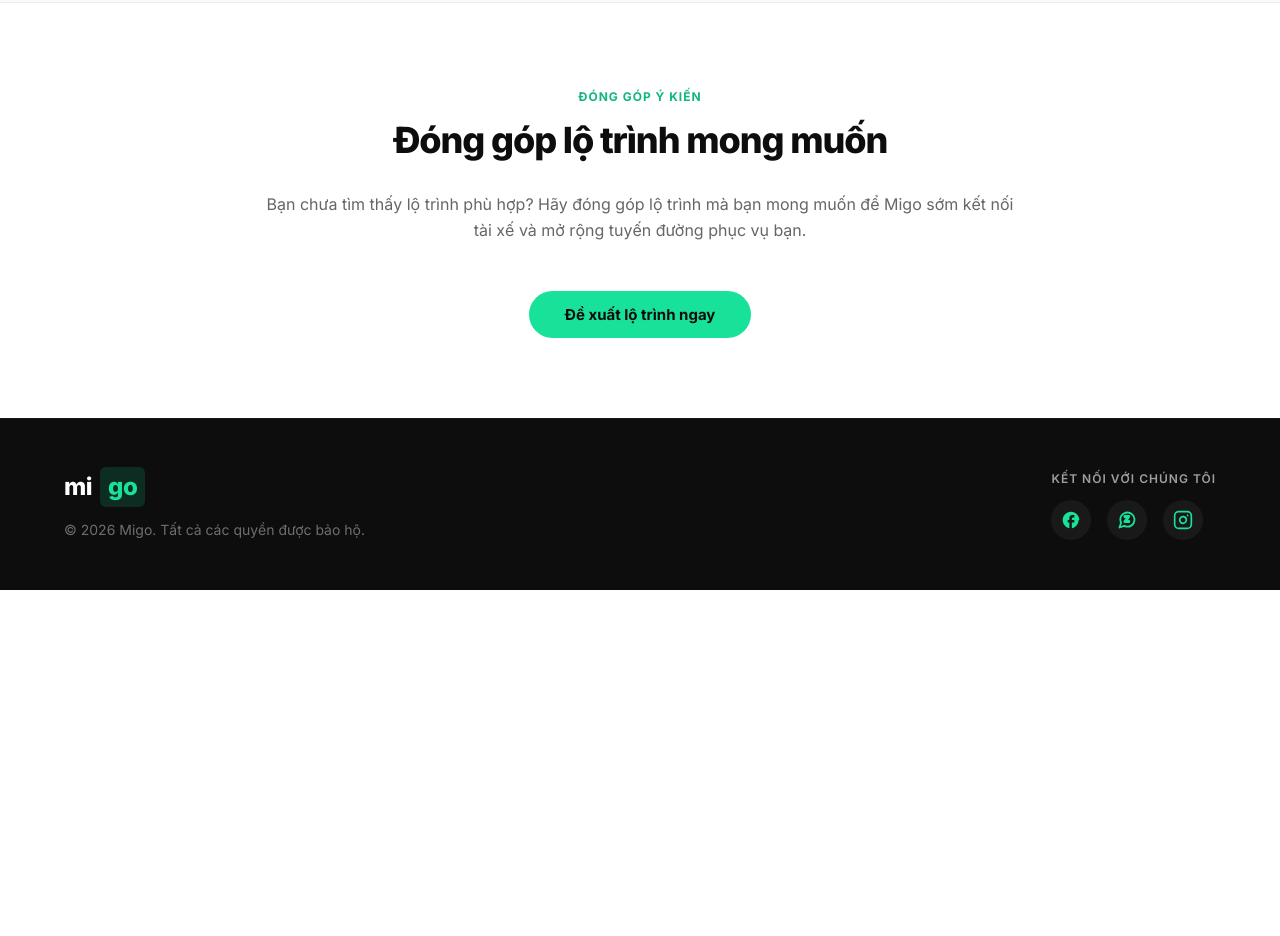
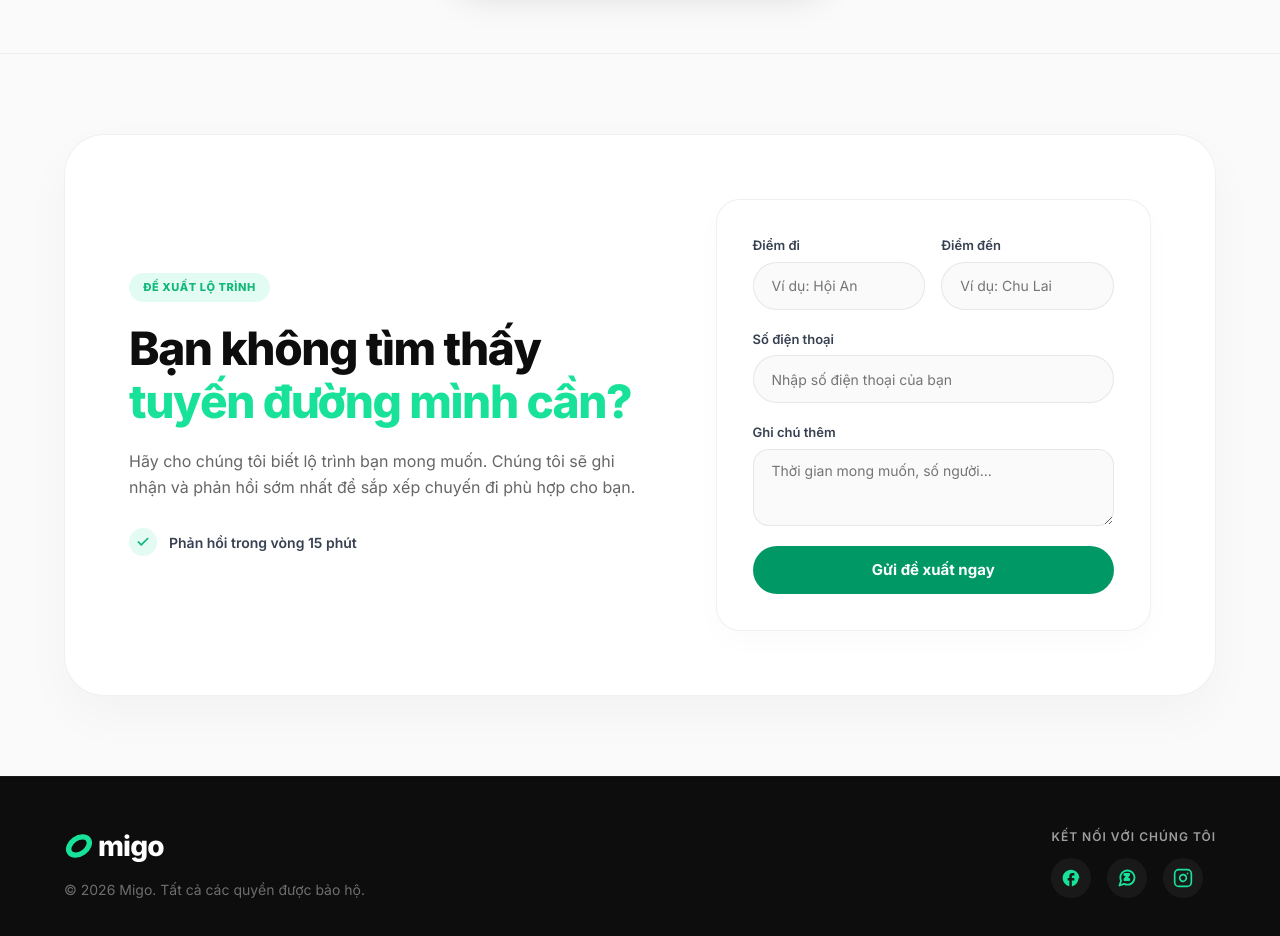
Before and after one commit to hotanduytung/Omigo, a Next.js app: page / in a window 1280 px wide. Shown: the part 1600-2536 px from the top of the page. Before the commit the page ends 2190 px from the top, so only its background shows below. Built offline with nearby package versions, Linux system fonts and the light colour scheme.

Commit message:
Update Driver Form UI and Button colors

```diff
--- a/src/app/globals.css
+++ b/src/app/globals.css
@@ -662,3 +662,192 @@ p {
     transform: rotate(270deg);
   }
 }
+
+/* Suggest Route Section */
+.suggest-route-card {
+  background-color: #ffffff;
+  border-radius: 40px;
+  padding: 64px;
+  border: 1px solid rgba(13, 13, 13, 0.06);
+  box-shadow: 0 20px 50px rgba(13, 13, 13, 0.03);
+  display: flex;
+  align-items: center;
+  gap: 64px;
+  width: 100%;
+}
+
+.suggest-route-left {
+  flex: 1.2;
+  display: flex;
+  flex-direction: column;
+  align-items: flex-start;
+  gap: 20px;
+  text-align: left;
+}
+
+.suggest-badge {
+  font-family: var(--font-sans);
+  font-size: 11px;
+  font-weight: 800;
+  color: #12b77a;
+  background-color: rgba(24, 226, 153, 0.12);
+  padding: 6px 14px;
+  border-radius: 9999px;
+  letter-spacing: 0.05em;
+  display: inline-block;
+  text-transform: uppercase;
+}
+
+.suggest-heading {
+  font-size: 46px;
+  font-weight: 800;
+  line-height: 1.15;
+  letter-spacing: -0.03em;
+  color: var(--color-foreground);
+  margin: 0;
+}
+
+.suggest-subtext {
+  font-size: 16px;
+  color: var(--color-text-muted);
+  line-height: 1.65;
+  margin: 0;
+}
+
+.feedback-time-badge {
+  display: flex;
+  align-items: center;
+  gap: 12px;
+  margin-top: 8px;
+}
+
+.check-circle-icon {
+  display: flex;
+  align-items: center;
+  justify-content: center;
+  width: 28px;
+  height: 28px;
+  border-radius: 50%;
+  background-color: rgba(24, 226, 153, 0.12);
+  color: #12b77a;
+}
+
+.feedback-time-text {
+  font-size: 14px;
+  font-weight: 600;
+  color: #374151;
+}
+
+.suggest-route-right {
+  flex: 1;
+  width: 100%;
+  max-width: 500px;
+}
+
+.suggest-form-container {
+  background-color: #ffffff;
+  border: 1px solid rgba(13, 13, 13, 0.06);
+  border-radius: 24px;
+  padding: 36px;
+  box-shadow: 0 10px 30px rgba(13, 13, 13, 0.02);
+}
+
+.suggest-form {
+  display: flex;
+  flex-direction: column;
+  gap: 20px;
+}
+
+.suggest-form-row {
+  display: flex;
+  gap: 16px;
+  width: 100%;
+}
+
+.suggest-form-group {
+  display: flex;
+  flex-direction: column;
+  gap: 6px;
+  flex: 1;
+}
+
+.suggest-form-label {
+  font-size: 13px;
+  font-weight: 600;
+  color: #374151;
+}
+
+.suggest-input {
+  width: 100%;
+  height: 48px;
+  padding: 10px 18px;
+  border-radius: 9999px;
+  border: 1px solid rgba(13, 13, 13, 0.08);
+  background-color: #fafafa;
+  font-size: 14px;
+  font-family: var(--font-sans);
+  transition: all 0.25s ease;
+}
+
+.suggest-input:focus {
+  border-color: var(--color-primary);
+  background-color: #ffffff;
+  box-shadow: 0 0 0 3px rgba(24, 226, 153, 0.1);
+}
+
+.suggest-textarea {
+  width: 100%;
+  padding: 12px 18px;
+  border-radius: 16px;
+  border: 1px solid rgba(13, 13, 13, 0.08);
+  background-color: #fafafa;
+  font-size: 14px;
+  font-family: var(--font-sans);
+  resize: vertical;
+  transition: all 0.25s ease;
+}
+
+.suggest-textarea:focus {
+  border-color: var(--color-primary);
+  background-color: #ffffff;
+  box-shadow: 0 0 0 3px rgba(24, 226, 153, 0.1);
+}
+
+.suggest-submit-btn {
+  width: 100%;
+  height: 48px;
+  justify-content: center;
+  font-weight: 700;
+  background-color: #009966 !important;
+  color: #ffffff !important;
+}
+
+.suggest-submit-btn:hover {
+  background-color: #008055 !important;
+}
+
+@media (max-width: 991px) {
+  .suggest-route-card {
+    flex-direction: column !important;
+    gap: 40px !important;
+    padding: 32px 24px !important;
+    border-radius: 24px !important;
+  }
+  .suggest-route-left {
+    align-items: center !important;
+    text-align: center !important;
+  }
+  .suggest-heading {
+    font-size: 32px !important;
+  }
+  .suggest-route-right {
+    max-width: 100% !important;
+  }
+}
+
+@media (max-width: 768px) {
+  .suggest-form-row {
+    flex-direction: column !important;
+    gap: 12px !important;
+  }
+}
--- a/src/app/page.tsx
+++ b/src/app/page.tsx
@@ -150,14 +150,16 @@ export default function Home() {
   const [isDriverModalOpen, setIsDriverModalOpen] = useState(false);
   const [driverName, setDriverName] = useState('');
   const [driverPhone, setDriverPhone] = useState('');
-  const [driverVehicle, setDriverVehicle] = useState('4-cho');
+  const [driverVehicle, setDriverVehicle] = useState('');
+  const [driverArea, setDriverArea] = useState('');
+  const [driverExperience, setDriverExperience] = useState('');
   const [driverSuccess, setDriverSuccess] = useState(false);
 
-  // Suggest Route modal states
-  const [isSuggestModalOpen, setIsSuggestModalOpen] = useState(false);
-  const [suggestName, setSuggestName] = useState('');
+  // Suggest Route states (embedded in page)
+  const [suggestPickup, setSuggestPickup] = useState('');
+  const [suggestDropoff, setSuggestDropoff] = useState('');
   const [suggestPhone, setSuggestPhone] = useState('');
-  const [suggestRouteText, setSuggestRouteText] = useState('');
+  const [suggestNotes, setSuggestNotes] = useState('');
   const [suggestSuccess, setSuggestSuccess] = useState(false);
 
   // Booking confirmation modal states
@@ -230,6 +232,9 @@ export default function Home() {
       setIsDriverModalOpen(false);
       setDriverName('');
       setDriverPhone('');
+      setDriverVehicle('');
+      setDriverArea('');
+      setDriverExperience('');
     }, 2500);
   };
 
@@ -238,10 +243,10 @@ export default function Home() {
     setSuggestSuccess(true);
     setTimeout(() => {
       setSuggestSuccess(false);
-      setIsSuggestModalOpen(false);
-      setSuggestName('');
+      setSuggestPickup('');
+      setSuggestDropoff('');
       setSuggestPhone('');
-      setSuggestRouteText('');
+      setSuggestNotes('');
     }, 2500);
   };
 
@@ -331,6 +336,15 @@ export default function Home() {
             <div
               className={`booking-card ${isHighlighted ? 'pulse-highlight' : ''}`}
             >
+              {/* Dynamic Form Heading */}
+              <h3 style={{ fontSize: '22px', fontWeight: 800, marginBottom: '16px', textAlign: 'center', color: '#0d0d0d', letterSpacing: '-0.5px' }}>
+                {serviceType === 'xe-ghep'
+                  ? (language === 'vi' ? 'Đặt xe ghép ngay' : 'Book Shared Ride Now')
+                  : serviceType === 'bao-xe'
+                    ? (language === 'vi' ? 'Đặt bao xe ngay' : 'Book Private Ride Now')
+                    : (language === 'vi' ? 'Tạo đơn giao hàng ngay' : 'Create Delivery Order Now')}
+              </h3>
+
               {/* Service Selection Tabs at the top */}
               <div className="tabs-compact">
                 <button
@@ -675,34 +689,110 @@ export default function Home() {
         </div>
       </section>
 
-      {/* Popular Routes Section */}
+      {/* Route Proposal Section */}
       <section id="routes" style={styles.routesSection}>
-        <div className="container" style={{ maxWidth: '800px', margin: '0 auto', textAlign: 'center' }}>
-          <div style={styles.sectionHeader}>
-            <span style={styles.sectionBadge}>{language === 'vi' ? 'Đóng góp ý kiến' : 'Feedback'}</span>
-            <h2 style={styles.sectionTitle}>{t('routes.title')}</h2>
-            <p style={{
-              fontSize: '16px',
-              color: '#666',
-              marginTop: '16px',
-              lineHeight: '1.6',
-              fontFamily: 'var(--font-inter), sans-serif'
-            }}>
+        <div className="container">
+          <div className="suggest-route-card">
+            {/* Left Column */}
+            <div className="suggest-route-left">
+              <span className="suggest-badge">{language === 'vi' ? 'Đề xuất lộ trình' : 'Route Proposal'}</span>
+              <h2 className="suggest-heading">
+                {language === 'vi' ? (
+                  <>Bạn không tìm thấy <span style={{ color: '#18E299' }}>tuyến đường mình cần?</span></>
+                ) : (
+                  <>Haven't found the <span style={{ color: '#18E299' }}>route you need?</span></>
+                )}
+              </h2>
+              <p className="suggest-subtext">
                 {language === 'vi'
-                ? 'Bạn chưa tìm thấy lộ trình phù hợp? Hãy đóng góp lộ trình mà bạn mong muốn để Migo sớm kết nối tài xế và mở rộng tuyến đường phục vụ bạn.'
-                : 'Haven\'t found your preferred route yet? Propose your desired route so Migo can connect drivers and expand services to you soon.'
-              }
+                  ? 'Hãy cho chúng tôi biết lộ trình bạn mong muốn. Chúng tôi sẽ ghi nhận và phản hồi sớm nhất để sắp xếp chuyến đi phù hợp cho bạn.'
+                  : 'Let us know your desired route. We will record and respond as soon as possible to arrange a suitable trip for you.'}
               </p>
-          </div>
-
-          <div style={{ marginTop: '24px' }}>
-            <button
-              onClick={() => setIsSuggestModalOpen(true)}
-              className="btn-primary hover-highlight-btn"
-              style={{ padding: '14px 36px', fontSize: '15px' }}
-            >
-              {language === 'vi' ? 'Đề xuất lộ trình ngay' : 'Propose Route Now'}
+
+              <div className="feedback-time-badge">
+                <div className="check-circle-icon">
+                  <svg width="14" height="14" viewBox="0 0 24 24" fill="none" stroke="currentColor" strokeWidth="3" strokeLinecap="round" strokeLinejoin="round">
+                    <polyline points="20 6 9 17 4 12"></polyline>
+                  </svg>
+                </div>
+                <span className="feedback-time-text">
+                  {language === 'vi' ? 'Phản hồi trong vòng 15 phút' : 'Response within 15 minutes'}
+                </span>
+              </div>
+            </div>
+
+            {/* Right Column */}
+            <div className="suggest-route-right">
+              <div className="suggest-form-container">
+                {suggestSuccess ? (
+                  <div style={styles.successMessage}>
+                    <svg width="40" height="40" viewBox="0 0 24 24" fill="none" stroke="#12b77a" strokeWidth="3" strokeLinecap="round" strokeLinejoin="round" style={{ marginBottom: '16px' }}>
+                      <path d="M22 11.08V12a10 10 0 1 1-5.93-9.14" />
+                      <polyline points="22 4 12 14.01 9 11.01" />
+                    </svg>
+                    <p style={{ color: '#12b77a', fontWeight: 600, textAlign: 'center', fontFamily: 'var(--font-inter), sans-serif' }}>
+                      {language === 'vi'
+                        ? 'Đề xuất thành công! Migo chân thành cảm ơn đóng góp của bạn.'
+                        : 'Proposal submitted successfully! Thank you for your contribution.'}
+                    </p>
+                  </div>
+                ) : (
+                  <form onSubmit={handleSuggestSubmit} className="suggest-form">
+                    <div className="suggest-form-row">
+                      <div className="suggest-form-group">
+                        <label className="suggest-form-label">{language === 'vi' ? 'Điểm đi' : 'Pickup'}</label>
+                        <input
+                          type="text"
+                          placeholder={language === 'vi' ? 'Ví dụ: Hội An' : 'e.g. Hoi An'}
+                          value={suggestPickup}
+                          onChange={(e) => setSuggestPickup(e.target.value)}
+                          required
+                          className="suggest-input"
+                        />
+                      </div>
+                      <div className="suggest-form-group">
+                        <label className="suggest-form-label">{language === 'vi' ? 'Điểm đến' : 'Dropoff'}</label>
+                        <input
+                          type="text"
+                          placeholder={language === 'vi' ? 'Ví dụ: Chu Lai' : 'e.g. Chu Lai'}
+                          value={suggestDropoff}
+                          onChange={(e) => setSuggestDropoff(e.target.value)}
+                          required
+                          className="suggest-input"
+                        />
+                      </div>
+                    </div>
+
+                    <div className="suggest-form-group">
+                      <label className="suggest-form-label">{language === 'vi' ? 'Số điện thoại' : 'Phone Number'}</label>
+                      <input
+                        type="tel"
+                        placeholder={language === 'vi' ? 'Nhập số điện thoại của bạn' : 'Enter your phone number'}
+                        value={suggestPhone}
+                        onChange={(e) => setSuggestPhone(e.target.value)}
+                        required
+                        className="suggest-input"
+                      />
+                    </div>
+
+                    <div className="suggest-form-group">
+                      <label className="suggest-form-label">{language === 'vi' ? 'Ghi chú thêm' : 'Additional Notes'}</label>
+                      <textarea
+                        placeholder={language === 'vi' ? 'Thời gian mong muốn, số người...' : 'Desired time, number of people...'}
+                        value={suggestNotes}
+                        onChange={(e) => setSuggestNotes(e.target.value)}
+                        rows={3}
+                        className="suggest-textarea"
+                      />
+                    </div>
+
+                    <button type="submit" className="btn-primary suggest-submit-btn">
+                      {language === 'vi' ? 'Gửi đề xuất ngay' : 'Submit Proposal'}
                     </button>
+                  </form>
+                )}
+              </div>
+            </div>
           </div>
         </div>
       </section>
@@ -724,7 +814,17 @@ export default function Home() {
               </svg>
             </button>
 
-            <h3 style={styles.modalTitle}>{t('driver.modal.title')}</h3>
+            <div style={{ display: 'flex', flexDirection: 'column', gap: '4px', marginBottom: '24px', alignItems: 'flex-start' }}>
+              <span className="suggest-badge" style={{ marginBottom: '8px' }}>
+                {language === 'vi' ? 'Đối tác' : 'Partner'}
+              </span>
+              <h3 style={{ fontSize: '28px', fontWeight: 800, margin: 0, textAlign: 'left', color: '#0d0d0d', letterSpacing: '-0.5px' }}>
+                {language === 'vi' ? 'Trở thành đối tác Migo' : 'Become a Migo Partner'}
+              </h3>
+              <p style={{ fontSize: '16px', color: '#666', margin: 0, textAlign: 'left', lineHeight: '1.5' }}>
+                {language === 'vi' ? 'Gia nhập cộng đồng tài xế Migo và tối ưu thu nhập của bạn.' : 'Join the Migo driver community and maximize your income.'}
+              </p>
+            </div>
 
             {driverSuccess ? (
               <div style={styles.successMessage}>
@@ -737,49 +837,74 @@ export default function Home() {
                 </p>
               </div>
             ) : (
-              <form onSubmit={handleDriverSubmit} style={styles.modalForm}>
+              <form onSubmit={handleDriverSubmit} style={{ display: 'flex', flexDirection: 'column', gap: '20px' }}>
+                <div style={{ display: 'grid', gridTemplateColumns: 'repeat(auto-fit, minmax(200px, 1fr))', gap: '16px' }}>
                   <div style={styles.formField}>
-                  <label style={styles.fieldLabel}>{t('driver.modal.name')}</label>
+                    <label style={{ fontSize: '13px', fontWeight: 700, color: '#444', marginBottom: '8px', display: 'block' }}>{language === 'vi' ? 'Họ tên' : 'Full Name'}</label>
                     <input
                       type="text"
-                    placeholder={language === 'vi' ? 'Nguyễn Văn A' : 'John Doe'}
+                      placeholder="Nguyễn Văn A"
                       value={driverName}
                       onChange={(e) => setDriverName(e.target.value)}
                       required
-                    className="input-pill"
-                    style={styles.inputPillOverride}
+                      className="suggest-input"
                     />
                   </div>
 
                   <div style={styles.formField}>
-                  <label style={styles.fieldLabel}>{t('driver.modal.phone')}</label>
+                    <label style={{ fontSize: '13px', fontWeight: 700, color: '#444', marginBottom: '8px', display: 'block' }}>{language === 'vi' ? 'SĐT' : 'Phone'}</label>
                     <input
                       type="tel"
-                    placeholder="0961 099 069"
+                      placeholder="0905.XXX.XXX"
                       value={driverPhone}
                       onChange={(e) => setDriverPhone(e.target.value)}
                       required
-                    className="input-pill"
-                    style={styles.inputPillOverride}
+                      className="suggest-input"
                     />
                   </div>
 
                   <div style={styles.formField}>
-                  <label style={styles.fieldLabel}>{t('driver.modal.vehicle')}</label>
-                  <select
+                    <label style={{ fontSize: '13px', fontWeight: 700, color: '#444', marginBottom: '8px', display: 'block' }}>{language === 'vi' ? 'Loại xe' : 'Vehicle'}</label>
+                    <input
+                      type="text"
+                      placeholder="Toyota Vios..."
                       value={driverVehicle}
                       onChange={(e) => setDriverVehicle(e.target.value)}
-                    className="input-pill"
-                    style={styles.selectPillOverride}
-                  >
-                    <option value="4-cho">{language === 'vi' ? 'Xe 4 chỗ' : '4-seat Car'}</option>
-                    <option value="5-cho">{language === 'vi' ? 'Xe 5 chỗ' : '5-seat Car'}</option>
-                    <option value="7-cho">{language === 'vi' ? 'Xe 7 chỗ' : '7-seat Car'}</option>
-                  </select>
-                </div>
-
-                <button type="submit" className="btn-primary" style={styles.btnSubmit}>
-                  {t('driver.modal.submit')}
+                      required
+                      className="suggest-input"
+                    />
+                  </div>
+
+                  <div style={styles.formField}>
+                    <label style={{ fontSize: '13px', fontWeight: 700, color: '#444', marginBottom: '8px', display: 'block' }}>{language === 'vi' ? 'Khu vực' : 'Area'}</label>
+                    <input
+                      type="text"
+                      placeholder="Tam Kỳ, Hội An..."
+                      value={driverArea}
+                      onChange={(e) => setDriverArea(e.target.value)}
+                      required
+                      className="suggest-input"
+                    />
+                  </div>
+                </div>
+
+                <div style={styles.formField}>
+                  <label style={{ fontSize: '13px', fontWeight: 700, color: '#444', marginBottom: '8px', display: 'block' }}>{language === 'vi' ? 'Kinh nghiệm' : 'Experience'}</label>
+                  <textarea
+                    placeholder="..."
+                    value={driverExperience}
+                    onChange={(e) => setDriverExperience(e.target.value)}
+                    className="suggest-textarea"
+                    rows={4}
+                  />
+                </div>
+
+                <button type="submit" className="suggest-submit-btn" style={{ display: 'flex', alignItems: 'center', justifyContent: 'center', gap: '8px' }}>
+                  {language === 'vi' ? 'Gửi hồ sơ' : 'Submit Profile'}
+                  <svg width="18" height="18" viewBox="0 0 24 24" fill="none" stroke="currentColor" strokeWidth="2.5" strokeLinecap="round" strokeLinejoin="round">
+                    <line x1="5" y1="12" x2="19" y2="12"></line>
+                    <polyline points="12 5 19 12 12 19"></polyline>
+                  </svg>
                 </button>
               </form>
             )}
@@ -787,82 +912,7 @@ export default function Home() {
         </div>
       )}
 
-      {/* Route Proposal Modal Popup */}
-      {isSuggestModalOpen && (
-        <div style={styles.modalOverlay}>
-          <div style={styles.modalCard} className="animate-fade-in modal-card-small">
-            <button
-              style={styles.modalCloseBtn}
-              onClick={() => setIsSuggestModalOpen(false)}
-              aria-label="Close modal"
-            >
-              <svg width="20" height="20" viewBox="0 0 24 24" fill="none" stroke="currentColor" strokeWidth="2.5" strokeLinecap="round" strokeLinejoin="round">
-                <line x1="18" y1="6" x2="6" y2="18"></line>
-                <line x1="6" y1="6" x2="18" y2="18"></line>
-              </svg>
-            </button>
-
-            <h3 style={styles.modalTitle}>{t('suggest.modal.title')}</h3>
-
-            {suggestSuccess ? (
-              <div style={styles.successMessage}>
-                <svg width="40" height="40" viewBox="0 0 24 24" fill="none" stroke="#12b77a" strokeWidth="3" strokeLinecap="round" strokeLinejoin="round" style={{ marginBottom: '16px' }}>
-                  <path d="M22 11.08V12a10 10 0 1 1-5.93-9.14" />
-                  <polyline points="22 4 12 14.01 9 11.01" />
-                </svg>
-                <p style={{ color: '#12b77a', fontWeight: 600, textAlign: 'center', fontFamily: 'var(--font-inter), sans-serif' }}>
-                  {t('suggest.modal.success')}
-                </p>
-              </div>
-            ) : (
-              <form onSubmit={handleSuggestSubmit} style={styles.modalForm}>
-                <div style={styles.formField}>
-                  <label style={styles.fieldLabel}>{t('driver.modal.name')}</label>
-                  <input
-                    type="text"
-                    placeholder={language === 'vi' ? 'Nguyễn Văn A' : 'John Doe'}
-                    value={suggestName}
-                    onChange={(e) => setSuggestName(e.target.value)}
-                    required
-                    className="input-pill"
-                    style={styles.inputPillOverride}
-                  />
-                </div>
-
-                <div style={styles.formField}>
-                  <label style={styles.fieldLabel}>{t('driver.modal.phone')}</label>
-                  <input
-                    type="tel"
-                    placeholder="0961 099 069"
-                    value={suggestPhone}
-                    onChange={(e) => setSuggestPhone(e.target.value)}
-                    required
-                    className="input-pill"
-                    style={styles.inputPillOverride}
-                  />
-                </div>
-
-                <div style={styles.formField}>
-                  <label style={styles.fieldLabel}>{t('suggest.modal.route')}</label>
-                  <input
-                    type="text"
-                    placeholder={language === 'vi' ? 'Tam Kỳ - Đà Nẵng' : 'Tam Ky - Da Nang'}
-                    value={suggestRouteText}
-                    onChange={(e) => setSuggestRouteText(e.target.value)}
-                    required
-                    className="input-pill"
-                    style={styles.inputPillOverride}
-                  />
-                </div>
-
-                <button type="submit" className="btn-primary" style={styles.btnSubmit}>
-                  {t('suggest.modal.submit')}
-                </button>
-              </form>
-            )}
-          </div>
-        </div>
-      )}
+
 
       {/* Booking Confirmation Modal Popup */}
       {isConfirmModalOpen && (
@@ -1383,7 +1433,7 @@ const styles = {
     border: 'none',
   },
   routesSection: {
-    backgroundColor: '#ffffff',
+    backgroundColor: '#fafafa',
     padding: '80px 0',
   },
   routeDetailsBox: {
--- a/src/components/Logo.tsx
+++ b/src/components/Logo.tsx
@@ -2,9 +2,28 @@ import React from 'react';
 
 export default function Logo({ light = false }: { light?: boolean }) {
   return (
-    <div style={{ display: 'flex', alignItems: 'center', gap: '8px', fontWeight: 800, fontSize: '24px', letterSpacing: '-0.5px' }}>
-      <span style={{ color: light ? '#ffffff' : '#0d0d0d' }}>mi</span>
-      <span style={{ color: '#18E299', padding: '2px 8px', backgroundColor: light ? 'rgba(24, 226, 153, 0.15)' : 'rgba(24, 226, 153, 0.1)', borderRadius: '6px' }}>go</span>
+    <div style={{
+      display: 'flex',
+      alignItems: 'center',
+      gap: '2px',
+      fontWeight: 800,
+      fontSize: '28px',
+      letterSpacing: '-0.03em',
+      fontFamily: 'var(--font-inter), sans-serif'
+    }}>
+      <svg viewBox="0 0 100 100" width="30" height="30" style={{ flexShrink: 0, marginRight: '2px' }}>
+        <ellipse
+          cx="50"
+          cy="50"
+          rx="38"
+          ry="26"
+          fill="none"
+          stroke="#18E299"
+          strokeWidth="18"
+          transform="rotate(-35 50 50)"
+        />
+      </svg>
+      <span style={{ color: light ? '#ffffff' : '#0d0d0d' }}>migo</span>
     </div>
   );
 }
```
Also changed, not shown: 1 other file (tests, documents, lock files or other folders). Lines whose indentation alone changed are shown as unchanged.
